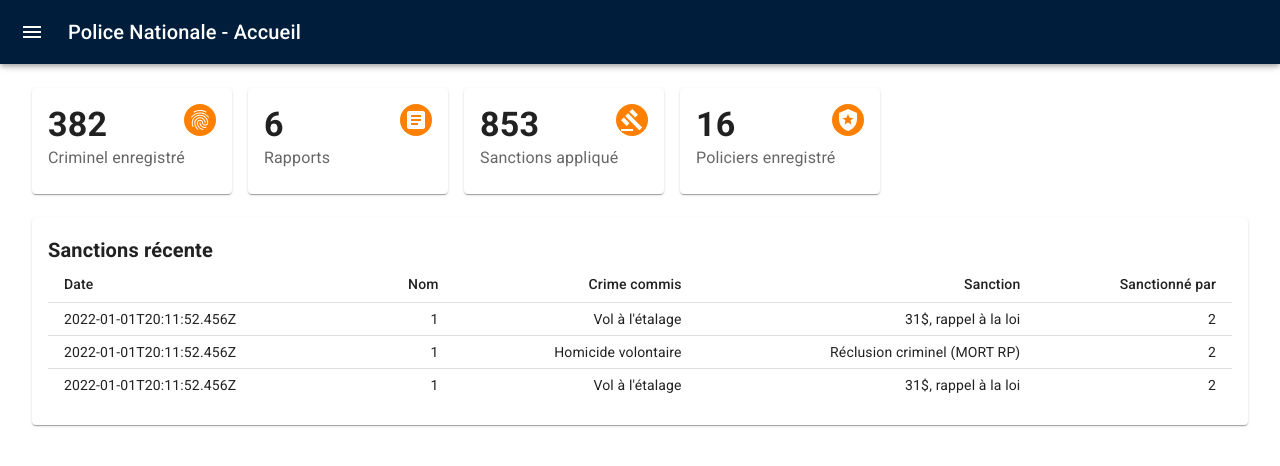
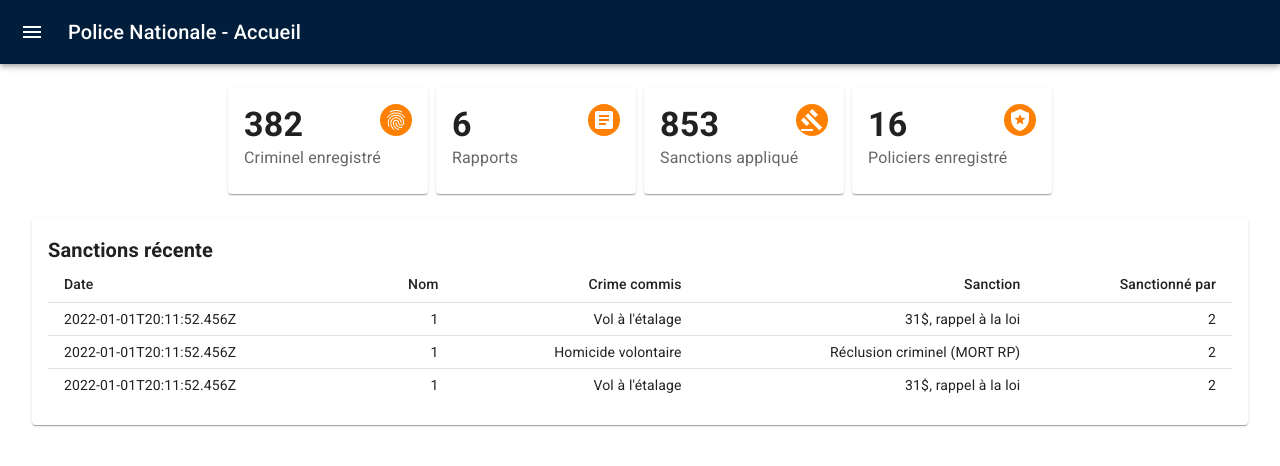
Before and after one commit to BliTz037/MinecraftRP-Police-Intra, a React (Create React App) app in the folder front-end/: page / in a window 1280 px wide. Shown: the top 466 px of the page. Built offline with nearby package versions, Linux system fonts and the light colour scheme.

Commit message:
[EDIT][Front] spacing between data in Home

```diff
--- a/front-end/src/pages/Home.js
+++ b/front-end/src/pages/Home.js
@@ -16,7 +16,7 @@ const Home = () => {
         <Header page="Accueil" />
       </Box>
       <Container component="main" maxWidth="l" sx={{ mt: 10 }}>
-        <Grid container spacing={2}>
+        <Grid container  justifyContent="center" alignItems="center" spacing={1}>
           <CardData dataValue={382} iconData={<FingerprintIcon />} nameData={"Criminel enregistré"} />
           <CardData dataValue={6} iconData={<ArticleIcon />} nameData={"Rapports"} />
           <CardData dataValue={853} iconData={<GavelIcon />} nameData={"Sanctions appliqué"} />
```
